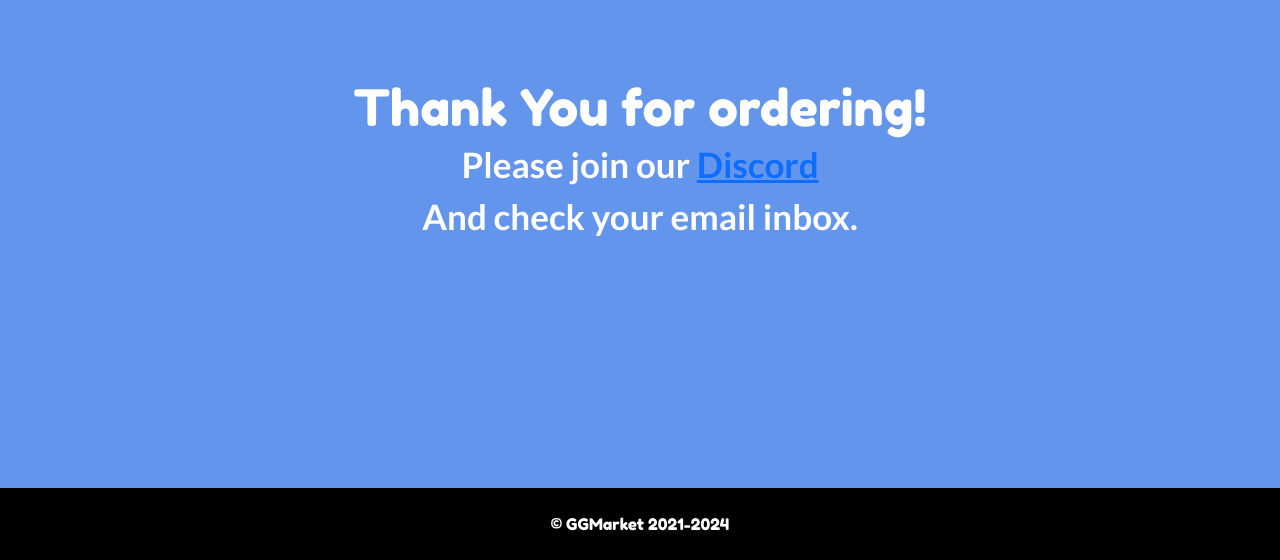
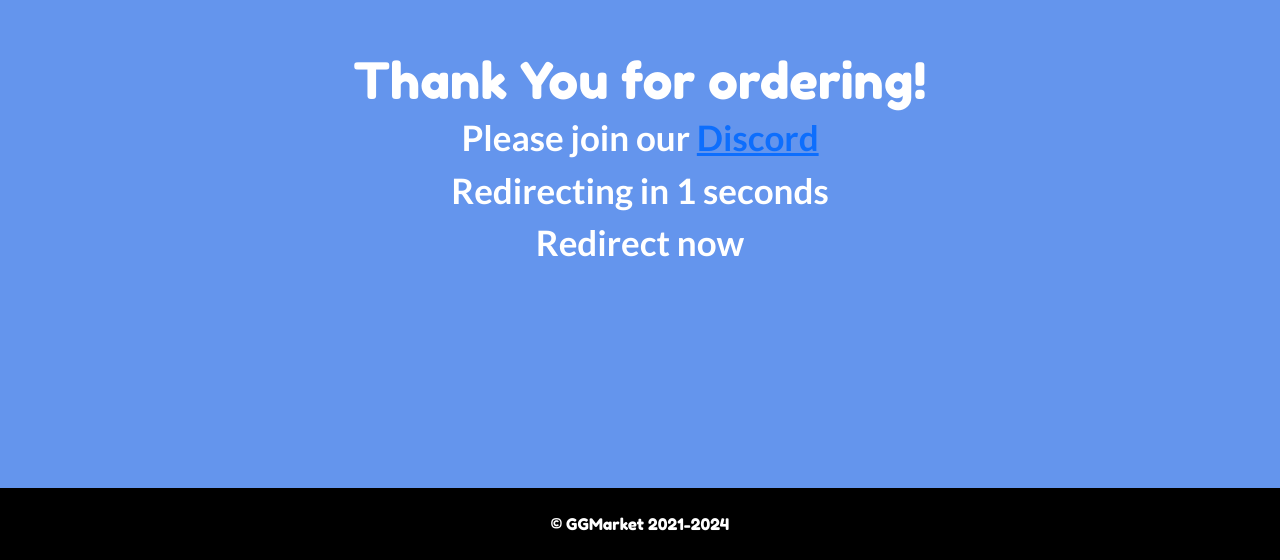
Before and after one commit to jjamesiboi/ThankYouPage-Sales, a plain HTML site: page index.html in a window 1280 px wide. Shown: the part 240-800 px from the top of the page. Drawn offline with nearby package versions, Linux system fonts and the light colour scheme.

Commit message:
Update index.html

```diff
--- a/index.html
+++ b/index.html
@@ -1,5 +1,5 @@
 <!DOCTYPE html>
-<html>
+<html lang="en">
 <head>
   <meta charset="utf-8">
   <meta name="viewport" content="width=device-width, initial-scale=1">
@@ -20,23 +20,38 @@
           <a href="http://ggmarketplace.mysellix.io"></a>
         </header>
 
-
-
-
         <div class="mx-auto card-body d-flex flex-column justify-content-center">
           <h1 class="card-title">Thank You for ordering!</h1>
           <p class="card-text">Please join our <a href="https://discord.com/free-vbucks" target="_blank">Discord</a></p>
-  <p class="card-text">And check your email inbox.</p>
+          <p class="card-text countdown" id="countdown">Redirecting in <span id="redirect-timer">5</span> seconds</p>
+          <p class="card-text redirect-info">Redirect now</p>
         </div>
 
         <footer class="card-footer newColor d-flex flex-column justify-content-center fixed-bottom">
           <p class="copyright">© GGMarket 2021-2024</p>
         </footer>
-
       </div>
     </div>
   </div>
 
   <script src="https://cdn.jsdelivr.net/npm/bootstrap@5.2.3/dist/js/bootstrap.bundle.min.js" integrity="sha384-kenU1KFdBIe4zVF0s0G1M5b4hcpxyD9F7jL+jjXkk+Q2h455rYXK/7HAuoJl+0I4" crossorigin="anonymous"></script>
+  <script>
+    // Countdown script
+    let countdown = 5; // Initial countdown value
+
+    function updateCountdown() {
+      document.getElementById('redirect-timer').innerText = countdown;
+
+      if (countdown <= 0) {
+        window.location.href = 'https://discord.gg/free-vbucks'; // Redirect URL
+      } else {
+        countdown--;
+        setTimeout(updateCountdown, 1000); // Update countdown every second
+      }
+    }
+
+    // Start the countdown
+    setTimeout(updateCountdown, 1000);
+  </script>
 </body>
 </html>
```
Lines whose indentation alone changed are shown as unchanged.
